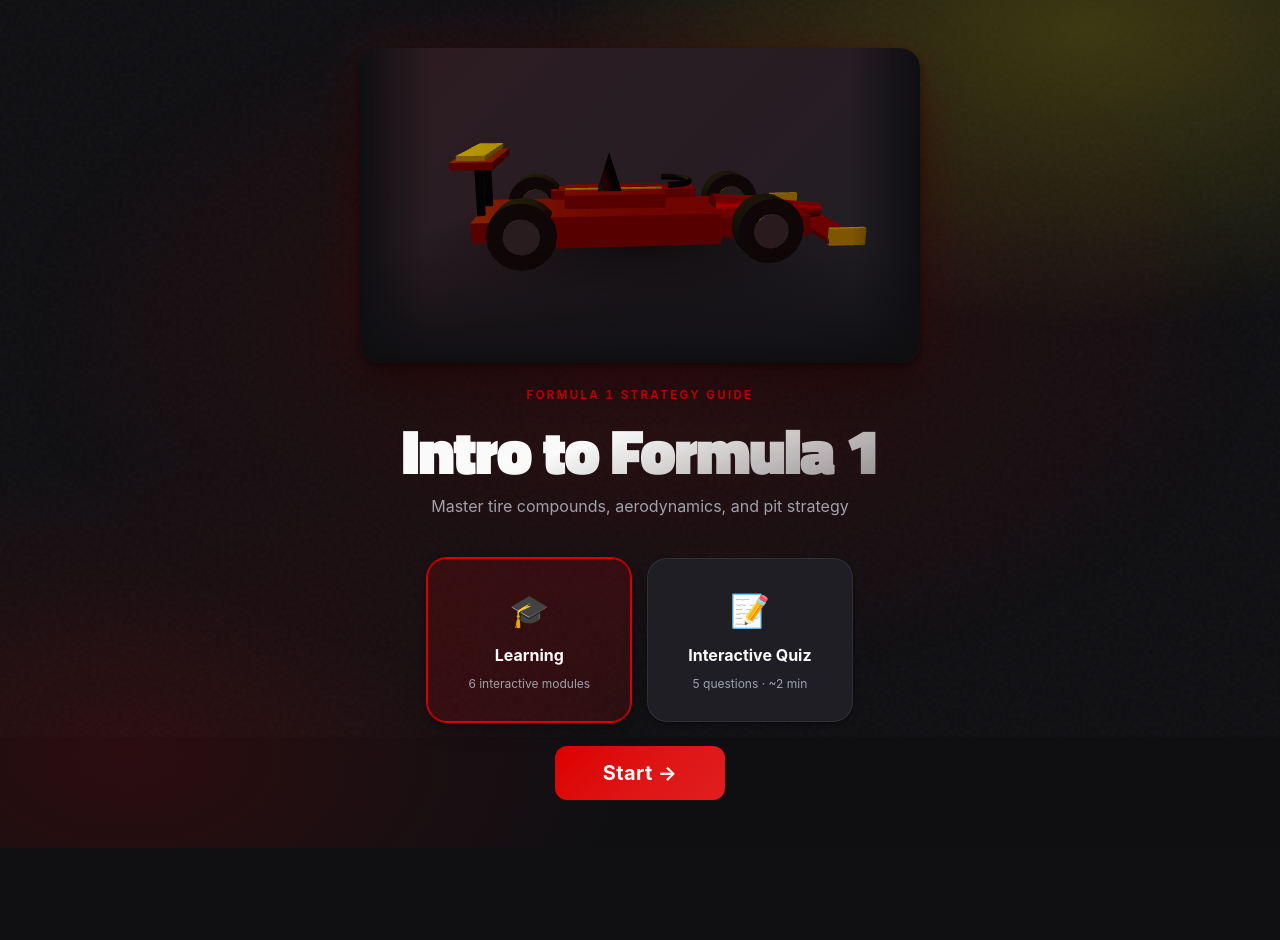
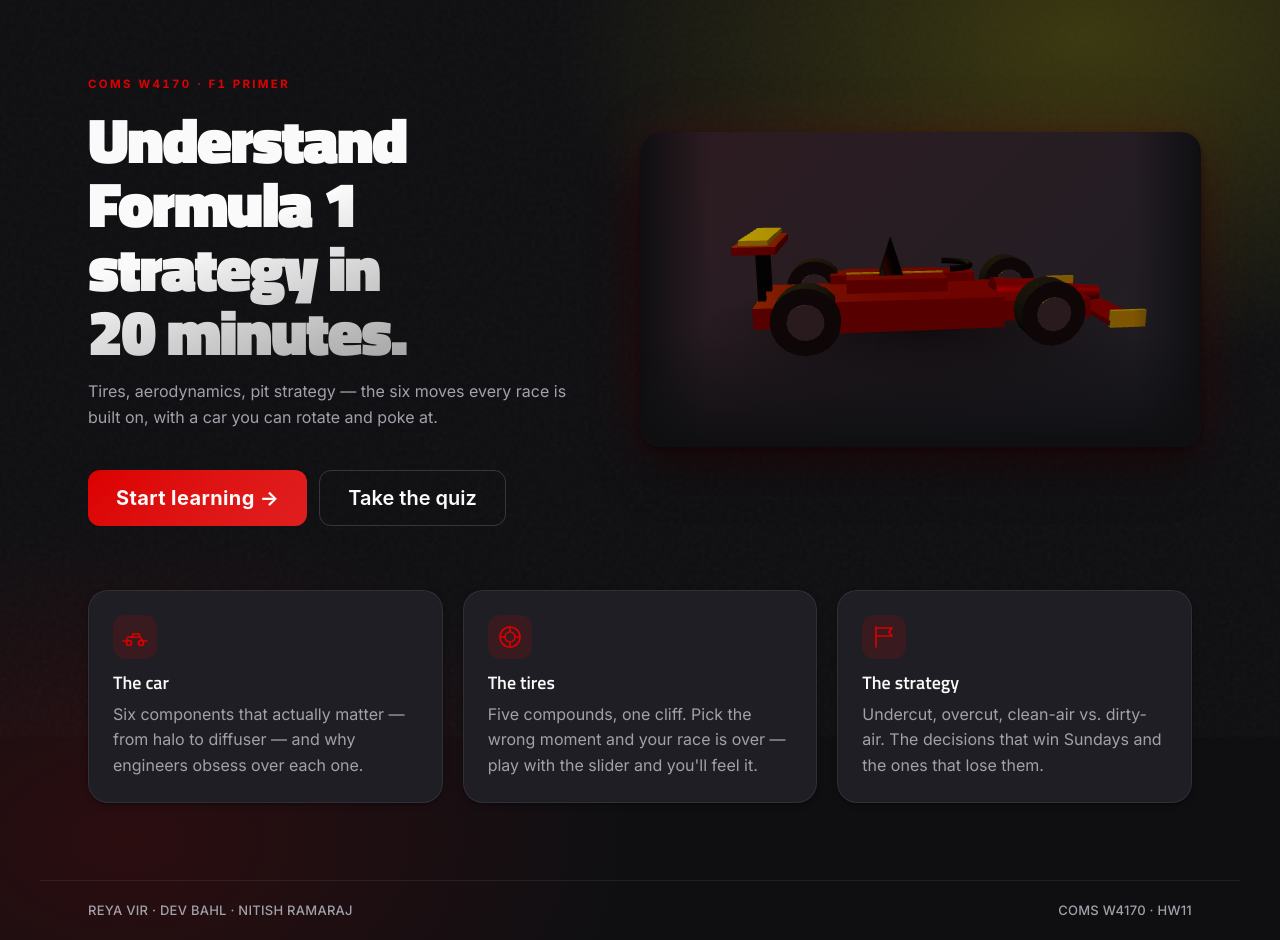
Before and after one commit to devbahl12/UI-Design-F1-Project, a Flask app: page / in a window 1280 px wide. Shown: the part 63-1003 px from the top of the page. Before the commit the page ends 911 px from the top, so only its background shows below. Run offline with Flask 3, Linux system fonts and the light colour scheme.

Commit message:
design(hierarchy): home — hero split layout, feature grid, staggered entrance

```diff
--- a/static/css/app.css
+++ b/static/css/app.css
@@ -283,6 +283,92 @@ body::before {
   background: radial-gradient(ellipse 70% 60% at 50% 40%, var(--color-base-subtle) 0%, transparent 70%);
 }
 .home-inner { max-width: 820px; }
+
+/* =========================================================
+   Home hero — split layout: copy left, 3D canvas right.
+   Collapses to single-column under 960px.
+   ========================================================= */
+.home-hero {
+  display: grid;
+  grid-template-columns: minmax(0, 1fr) minmax(0, 1.1fr);
+  gap: clamp(24px, 4vw, 64px);
+  align-items: center;
+  max-width: 1200px;
+  margin: 0 auto;
+  padding: clamp(32px, 6vw, 96px) clamp(20px, 4vw, 48px) clamp(32px, 5vw, 64px);
+}
+@media (max-width: 960px) {
+  .home-hero { grid-template-columns: 1fr; text-align: left; }
+}
+.home-hero__copy { max-width: 540px; }
+.home-hero__copy .home-title { margin: 12px 0 16px; }
+.home-hero__copy .home-sub { color: var(--color-light-grey); max-width: 48ch; }
+.home-hero__ctas {
+  display: flex; gap: 12px; flex-wrap: wrap; margin-top: 28px;
+}
+.home-hero__canvas { min-width: 0; }
+
+/* Entrance stagger — elements start offset + invisible,
+   then snap to rest when .is-entered is added. */
+[data-entrance-step] {
+  opacity: 0;
+  transform: translateY(8px);
+  transition: opacity var(--dur-base) var(--ease-out),
+              transform var(--dur-base) var(--ease-out);
+}
+[data-entrance-step].is-entered {
+  opacity: 1;
+  transform: translateY(0);
+}
+
+/* =========================================================
+   Feature grid — 3-up below the hero.
+   ========================================================= */
+.home-features {
+  max-width: 1200px;
+  margin: 0 auto;
+  padding: 0 clamp(20px, 4vw, 48px) clamp(48px, 6vw, 96px);
+}
+.home-features__grid {
+  display: grid;
+  grid-template-columns: repeat(3, minmax(0, 1fr));
+  gap: clamp(12px, 2vw, 20px);
+}
+@media (max-width: 900px) {
+  .home-features__grid { grid-template-columns: repeat(2, minmax(0, 1fr)); }
+}
+@media (max-width: 600px) {
+  .home-features__grid { grid-template-columns: 1fr; }
+}
+.feature { padding: clamp(20px, 2.2vw, 28px); }
+.feature__icon {
+  display: inline-flex; align-items: center; justify-content: center;
+  width: 44px; height: 44px; border-radius: var(--r-md);
+  background: var(--color-base-subtle);
+  color: var(--color-base);
+  margin-bottom: 12px;
+}
+.feature__title { margin: 0 0 6px; color: var(--color-white); }
+.feature__desc  { color: var(--color-light-grey); margin: 0; }
+
+/* =========================================================
+   Footer strip.
+   ========================================================= */
+.home-footer {
+  max-width: 1200px;
+  margin: 0 auto;
+  padding: 20px clamp(20px, 4vw, 48px);
+  display: flex; justify-content: space-between;
+  color: var(--color-light-grey);
+  border-top: 1px solid var(--color-hairline);
+}
+
+/* Visually hidden but accessible to screen readers. */
+.visually-hidden {
+  position: absolute; width: 1px; height: 1px;
+  padding: 0; margin: -1px; overflow: hidden; clip: rect(0,0,0,0);
+  white-space: nowrap; border: 0;
+}
 
 .home-car-wrap {
   position: relative;
--- a/templates/home.html
+++ b/templates/home.html
@@ -1,48 +1,84 @@
 {% extends "base.html" %}
 {% block content %}
-<div id="screen-home" class="screen-home">
-  <div class="home-inner text-center">
-    <!-- 3D Three.js car canvas. <noscript> falls back to the still image. -->
+<section class="home-hero">
+  <!-- Left rail: copy + CTAs. Right rail: 3D car canvas. -->
+  <div class="home-hero__copy" data-entrance>
+    <div class="home-eyebrow t-caption" data-entrance-step="1">COMS W4170 · F1 Primer</div>
+    <h1 class="home-title t-display" data-entrance-step="2">Understand Formula&nbsp;1 strategy in 20&nbsp;minutes.</h1>
+    <p class="home-sub t-body" data-entrance-step="3">Tires, aerodynamics, pit strategy — the six moves every race is built on, with a car you can rotate and poke at.</p>
+
+    <form id="start-form" method="post" action="{{ url_for('start') }}" class="home-hero__ctas" data-entrance-step="4">
+      <!-- Mode is set by whichever CTA is clicked, so the radios stay hidden. -->
+      <input type="radio" name="mode" value="learning" id="mode-learning" checked hidden>
+      <input type="radio" name="mode" value="quiz" id="mode-quiz" hidden>
+      <button type="submit" class="btn btn-primary-f1 btn-lg" data-mode="learning">Start learning →</button>
+      <button type="submit" class="btn btn-ghost-f1 btn-lg" data-mode="quiz">Take the quiz</button>
+    </form>
+  </div>
+
+  <div class="home-hero__canvas" data-entrance data-entrance-step="3">
     <div class="home-car-wrap">
       <canvas id="hero-car" class="home-car-canvas" aria-label="Interactive 3D Formula 1 car"></canvas>
       <noscript>
         <img src="{{ url_for('static', filename='img/ferrari_home.jpg') }}" class="home-car-img" alt="Ferrari SF-24">
       </noscript>
     </div>
-    <div class="home-eyebrow">Formula 1 Strategy Guide</div>
-    <h1 class="home-title">Intro to Formula 1</h1>
-    <p class="home-sub">Master tire compounds, aerodynamics, and pit strategy</p>
+  </div>
+</section>
 
-    <form id="start-form" method="post" action="{{ url_for('start') }}">
-      <div class="mode-cards d-flex gap-3 justify-content-center flex-wrap mb-4">
-        <label class="mode-card selected" data-mode="learning">
-          <input type="radio" name="mode" value="learning" checked hidden>
-          <span class="icon">🎓</span>
-          <span class="label">Learning</span>
-          <span class="mode-sub">6 interactive modules</span>
-        </label>
-        <label class="mode-card" data-mode="quiz">
-          <input type="radio" name="mode" value="quiz" hidden>
-          <span class="icon">📝</span>
-          <span class="label">Interactive Quiz</span>
-          <span class="mode-sub">5 questions · ~2 min</span>
-        </label>
-      </div>
+<section class="home-features">
+  <h2 class="visually-hidden">Three things you'll understand by the end</h2>
+  <div class="home-features__grid">
+    <article class="feature card-modern">
+      <span class="feature__icon" aria-hidden="true">
+        <!-- Car silhouette -->
+        <svg width="28" height="28" viewBox="0 0 28 28" fill="none" stroke="currentColor" stroke-width="1.6" stroke-linecap="round" stroke-linejoin="round">
+          <path d="M2 18h3l2-4h12l3 4h4"/>
+          <circle cx="8" cy="20" r="2.5"/>
+          <circle cx="20" cy="20" r="2.5"/>
+          <path d="M11 14l1-3h6l1 3"/>
+        </svg>
+      </span>
+      <h3 class="t-h3 feature__title">The car</h3>
+      <p class="t-body feature__desc">Six components that actually matter — from halo to diffuser — and why engineers obsess over each one.</p>
+    </article>
+    <article class="feature card-modern">
+      <span class="feature__icon" aria-hidden="true">
+        <!-- Tire -->
+        <svg width="28" height="28" viewBox="0 0 28 28" fill="none" stroke="currentColor" stroke-width="1.6" stroke-linecap="round" stroke-linejoin="round">
+          <circle cx="14" cy="14" r="10"/>
+          <circle cx="14" cy="14" r="5"/>
+          <path d="M14 4v4M14 20v4M4 14h4M20 14h4"/>
+        </svg>
+      </span>
+      <h3 class="t-h3 feature__title">The tires</h3>
+      <p class="t-body feature__desc">Five compounds, one cliff. Pick the wrong moment and your race is over — play with the slider and you'll feel it.</p>
+    </article>
+    <article class="feature card-modern">
+      <span class="feature__icon" aria-hidden="true">
+        <!-- Strategy flag -->
+        <svg width="28" height="28" viewBox="0 0 28 28" fill="none" stroke="currentColor" stroke-width="1.6" stroke-linecap="round" stroke-linejoin="round">
+          <path d="M6 24V4"/>
+          <path d="M6 5h16l-3 4 3 4H6"/>
+        </svg>
+      </span>
+      <h3 class="t-h3 feature__title">The strategy</h3>
+      <p class="t-body feature__desc">Undercut, overcut, clean-air vs. dirty-air. The decisions that win Sundays and the ones that lose them.</p>
+    </article>
+  </div>
+</section>
 
-      <button type="submit" id="start-btn" class="btn btn-primary-f1 btn-lg px-5">Start →</button>
-    </form>
-  </div>
-</div>
+<footer class="home-footer t-caption">
+  <span>Reya Vir · Dev Bahl · Nitish Ramaraj</span>
+  <span>COMS W4170 · HW11</span>
+</footer>
 {% endblock %}
 
 {% block three_js %}
 <script type="module" src="{{ url_for('static', filename='js/car3d.js') }}"></script>
 <script type="module">
-  // Kick off the hero scene once the page has settled.
   window.addEventListener('load', () => {
-    if (typeof window.initHeroCar === 'function') {
-      window.initHeroCar();
-    }
+    if (typeof window.initHeroCar === 'function') window.initHeroCar();
   });
 </script>
 {% endblock %}
@@ -50,10 +86,21 @@
 {% block scripts %}
 <script>
   $(function () {
-    $('.mode-card').on('click', function () {
-      $('.mode-card').removeClass('selected');
-      $(this).addClass('selected');
-      $(this).find('input[type=radio]').prop('checked', true);
+    // Hero CTA routes mode via the hidden radio pair.
+    $('.home-hero__ctas button[data-mode]').on('click', function (e) {
+      const mode = $(this).data('mode');
+      $('#mode-' + mode).prop('checked', true);
+    });
+
+    // Staggered entrance: elements inside [data-entrance] fade+translate-up
+    // in sequence using their data-entrance-step value. Reduced-motion
+    // short-circuits to an instant opacity flip.
+    const reduced = window.matchMedia('(prefers-reduced-motion: reduce)').matches;
+    $('[data-entrance-step]').each(function () {
+      const $el = $(this);
+      const step = parseInt($el.attr('data-entrance-step'), 10) || 1;
+      const delay = reduced ? 0 : step * 80;
+      setTimeout(() => $el.addClass('is-entered'), delay);
     });
   });
 </script>
```
